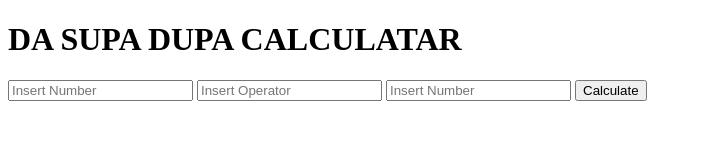
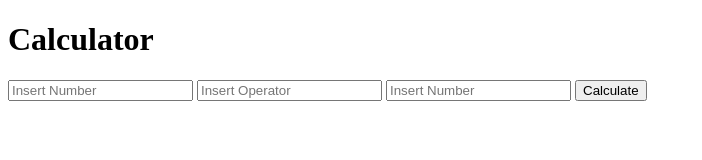
Before and after one commit to LomariPortfolio/SimpleCalculatorJs, a website: page index.html in a window 1280 px wide. Shown: the whole page, without its empty margins (0-702 px from the left). Drawn offline with Linux system fonts and the light colour scheme.

Commit message:
:skull: fixed stupid titles

```diff
--- a/index.html
+++ b/index.html
@@ -4,10 +4,10 @@
     <meta charset="UTF-8">
     <meta http-equiv="X-UA-Compatible" content="IE=edge">
     <meta name="viewport" content="width=device-width, initial-scale=1.0">
-    <title>Document</title>
+    <title>SimpleCalcJS</title>
 </head>
 <body>
-    <h1>DA SUPA DUPA CALCULATAR</h1>
+    <h1>Calculator</h1>
     <input id="a" type='number' placeholder="Insert Number">
     <input id="op" type='text' placeholder="Insert Operator">
     <input id="b" type='number' placeholder="Insert Number">
```
